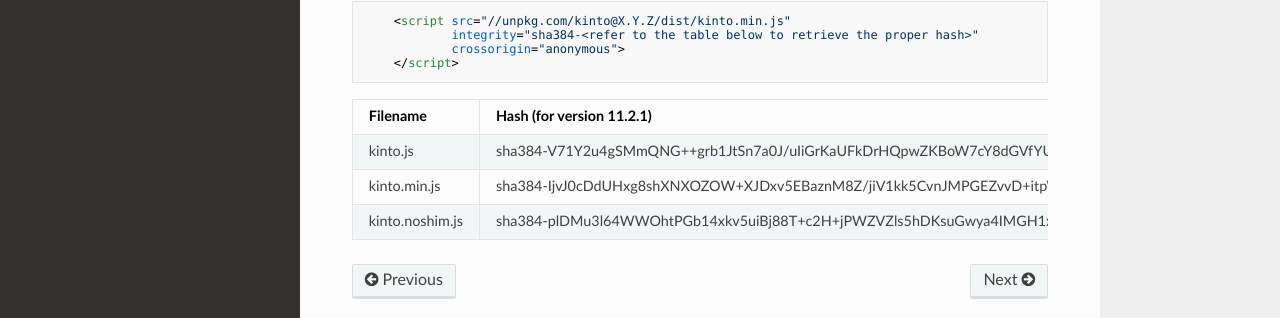
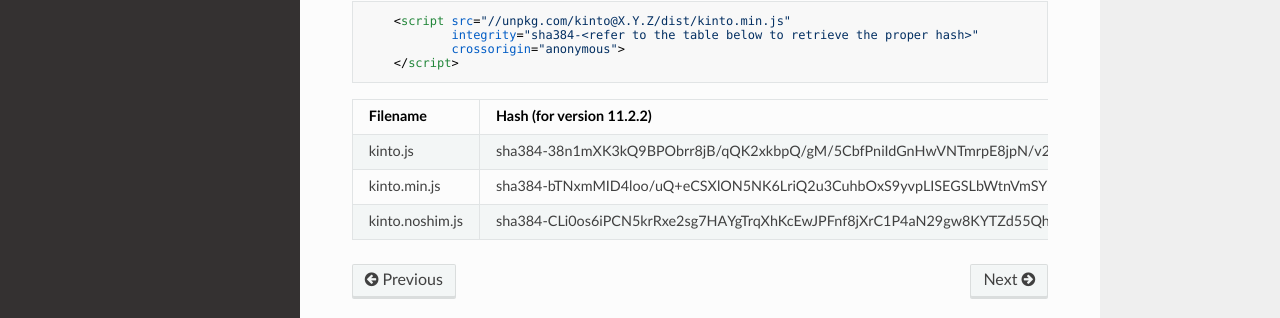
Before and after one commit to Kinto/kinto.js, an MkDocs documentation site: the page built from docs/installation.md, in a window 1280 px wide and 1323 px high. Shown: the part 930-1248 px from the top of the window. Built offline with MkDocs 1.6.1, drawn with Linux system fonts in a browser that asks for light colours; nearby versions of some CDN libraries; old or Windows-style settings are respelled for this version of MkDocs.

Commit message:
Update SRI in docs

````diff
--- a/docs/installation.md
+++ b/docs/installation.md
@@ -36,8 +36,8 @@
             crossorigin="anonymous">
     </script>
 ```
-| Filename                | Hash (for version 11.2.1)                                               |
+| Filename                | Hash (for version 11.2.2)                                               |
 |-------------------------|-------------------------------------------------------------------------|
-| kinto.js                | sha384-V71Y2u4gSMmQNG++grb1JtSn7a0J/uIiGrKaUFkDrHQpwZKBoW7cY8dGVfYU2mq9 |
-| kinto.min.js            | sha384-IjvJ0cDdUHxg8shXNXOZOW+XJDxv5EBaznM8Z/jiV1kk5CvnJMPGEZvvD+itpWg2 |
-| kinto.noshim.js         | sha384-plDMu3l64WWOhtPGb14xkv5uiBj88T+c2H+jPWZVZls5hDKsuGwya4IMGH1x79k4 |
+| kinto.js                | sha384-38n1mXK3kQ9BPObrr8jB/qQK2xkbpQ/gM/5CbfPniIdGnHwVNTmrpE8jpN/v2+v0 |
+| kinto.min.js            | sha384-bTNxmMID4loo/uQ+eCSXlON5NK6LriQ2u3CuhbOxS9yvpLISEGSLbWtnVmSY2gM6 |
+| kinto.noshim.js         | sha384-CLi0os6iPCN5krRxe2sg7HAYgTrqXhKcEwJPFnf8jXrC1P4aN29gw8KYTZd55Qhu |
````
